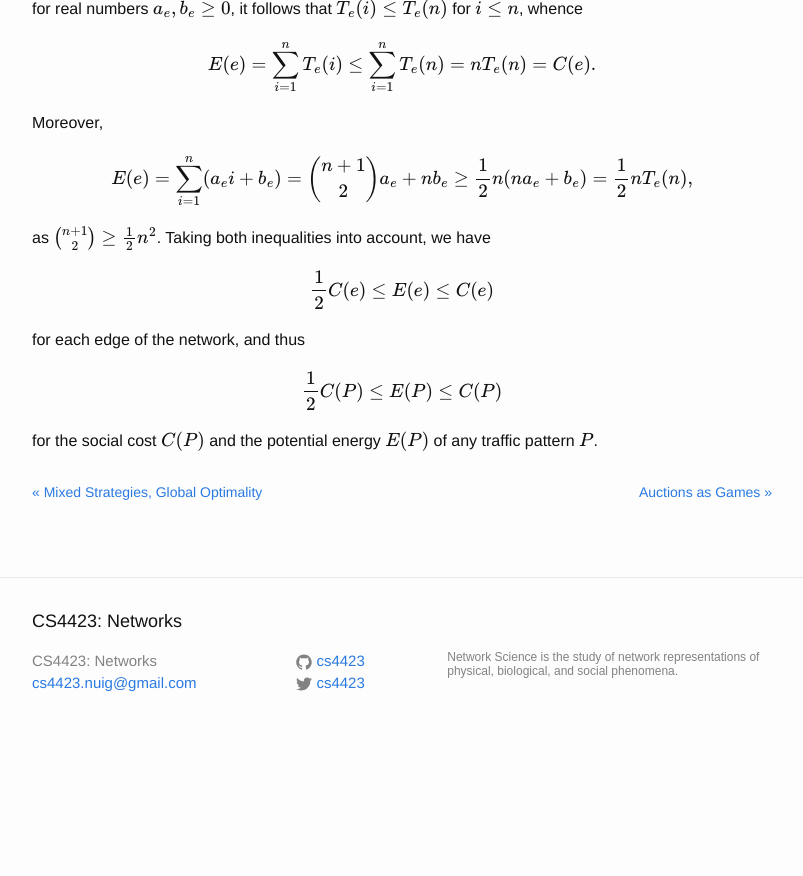
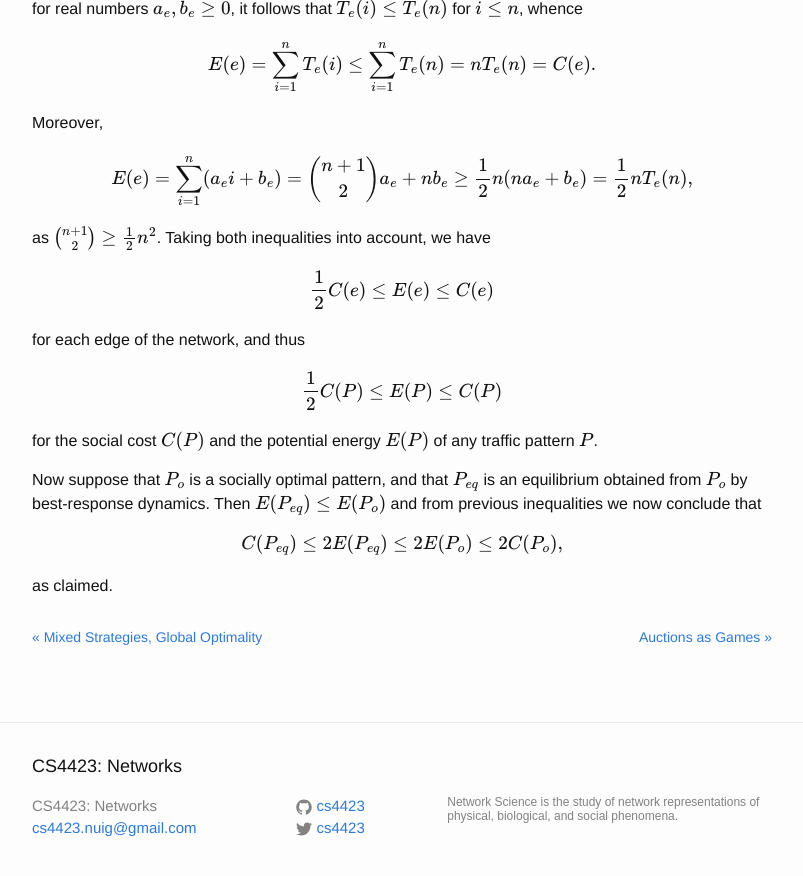
Before and after one commit to starktech23/cs4423.github.io, a Jekyll site: the page built from _posts/2017-02-22-note13.md, in a window 1280 px wide and 900 px high, scrolled down 4956 px. Shown: the top 876 px of the window, without its empty margins (238-1041 px from the left). Built offline with Jekyll 4.4.1, drawn with Linux system fonts in a browser that asks for light colours; formulas are drawn with MathJax 3; a script that is not in the unit is left out; comment, search, counter and statistics services are not loaded; before the commit the page ends 5711 px from its top, so only the background shows below that.

Commit message:
page build problems

```diff
--- a/_posts/2017-02-22-note13.md
+++ b/_posts/2017-02-22-note13.md
@@ -217,6 +217,15 @@ $$
 for the social cost $C(P)$ and the potential energy $E(P)$
 of any traffic pattern $P$.
 
+Now suppose that $P_o$ is a socially optimal pattern, and
+that $P_{eq}$ is an equilibrium obtained from $P_o$ by
+best-response dynamics.  Then $E(P_{eq}) \leq E(P_o)$ and from previous inequalities we now conclude that
+
+$$
+C(P_{eq}) \leq 2 E(P_{eq}) \leq 2 E(P_o) \leq 2 C(P_o),
+$$
+
+as claimed.
 
 [traffic1]:  /images/traffic1.png
 [traffic2]:  /images/traffic2.png
```
